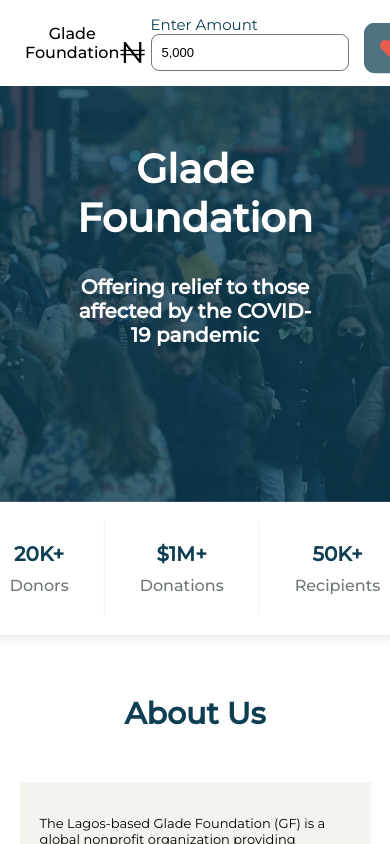
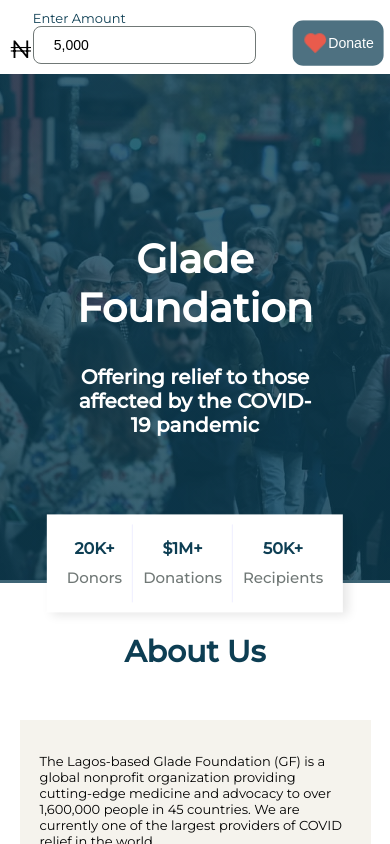
Before and after one commit to chinemelu/glade-foundation, a React (Create React App) app: page / in a window 390 px wide. Shown: the top 844 px of the page. Built offline with nearby package versions, Linux system fonts and the light colour scheme.

Commit message:
Complete mobile view optimisation

```diff
--- a/src/App.css
+++ b/src/App.css
@@ -28,8 +28,6 @@
   }
 }
 
-
-@media screen and (min-width: 769px) {
 .app-landing-image-headings {
   text-align: center;
   color: #fff;
@@ -38,18 +36,9 @@
   left: 50%;
   transform: translate(-50%, -50%);
 }
-}
 
-@media screen and (max-width: 768px) {
-  .app-landing-image-headings {
-    text-align: center;
-    color: #fff;
-    position: absolute;
-    top: 30%;
-    left: 50%;
-    transform: translate(-50%, -50%);
-  }
-}
+
+
 
 
 .app-landing-image {
@@ -76,8 +65,16 @@
   }
 }
 
+@media screen and (min-width: 769px) {
   .app-about-us-section {
     margin: 10rem auto 10rem auto;
+  }
+}
+
+@media screen and (max-width: 768px) {
+  .app-about-us-section {
+    margin: 5rem auto 5rem auto;
+  }
 }
 
 @media screen and (min-width: 769px) {
@@ -126,7 +123,7 @@
 @media screen and (max-width: 768px) {
   .app-feature-news-section {
     max-width: 90%;
-    margin: 10rem auto 10rem auto;
+    margin: 5rem auto 5rem auto;
   }
 }
 
@@ -143,8 +140,16 @@
   }
 }
 
+@media screen and (min-width: 769px) {
   .app-relief-fund-container {
     margin: 10rem auto 10rem auto
+  }
+}
+
+@media screen and (max-width: 768px) {
+  .app-relief-fund-container {
+    margin: 5rem auto 5rem auto
+  }
 }
 
 .app-relief-distribution-headings {
@@ -331,8 +336,16 @@
   width: 100%;
 }
 
+@media screen and (min-width: 769px) {
   .app-video-section {
     margin: 10rem auto 10rem auto;
+  }
+}
+
+@media screen and (max-width: 768px) {
+  .app-video-section {
+    margin: 5rem auto 5rem auto;
+  }
 }
 
 @media screen and (min-width: 769px) {
@@ -361,7 +374,7 @@
 
 @media screen and (max-width: 768px) {
   .app-assistance-form-section {
-    margin: 10rem auto 10rem auto;
+    margin: 5rem auto 5rem auto;
     width: 90%;
   }
 }
--- a/src/components/button/button.css
+++ b/src/components/button/button.css
@@ -2,6 +2,7 @@
   cursor: pointer
 }
 
+@media screen and (min-width: 769px) {
   .navbar-btn {
     background-color: rgba(13, 62, 83, 0.8);
     color: #fff;
@@ -11,6 +12,21 @@
     animation-duration: 2s;
     animation-iteration-count: infinite;
     align-self: end;
+  }
+}
+
+@media screen and (max-width: 768px) {
+  .navbar-btn {
+    background-color: rgba(13, 62, 83, 0.8);
+    color: #fff;
+    transition: transform .2s ease-in-out,
+                opacity .3s ease-in;
+    animation-name: button-pulsate;
+    animation-duration: 2s;
+    animation-iteration-count: infinite;
+    align-self: end;
+    font-size: 1rem;
+  }
 }
 
 .navbar-btn:hover {
--- a/src/components/input/Input.scss
+++ b/src/components/input/Input.scss
@@ -5,8 +5,8 @@
   border-radius: 8px;
   font-size: 2rem;
   @media screen and (max-width: 768px) {
-    padding: 1rem;
-    font-size: 1.3rem;
+    padding: 1rem 2rem;
+    font-size: 1.4rem;
   }
 }
 
@@ -15,6 +15,9 @@
   display: block;
   margin: 0;
   font-size: 1.5rem;
+  @media screen and (max-width: 768px) {
+    font-size: 1.3rem;
+  }
 }
 
 
--- a/src/components/navbar/navbar.css
+++ b/src/components/navbar/navbar.css
@@ -1,5 +1,13 @@
+@media screen and (min-width: 769px) {
   .navbar {
     padding: 1.5rem 2.5rem;
+  }
+}
+
+@media screen and (max-width: 768px) {
+  .navbar {
+    padding: 1rem;
+  }
 }
 
 
@@ -41,9 +49,7 @@
 
 @media screen and (max-width: 768px) {
   .navbar-glade-fdn-text {
-    font-size: 1.6rem;
-    font-weight: 500;
-    text-align: center;
+    display: none;
   }
 }
 
@@ -59,8 +65,8 @@
   .navbar-input-button-section {
     display: flex;
     align-items: center;
-    flex: 0 0 20%;
-    justify-content: flex-end;
+    justify-content: space-between;
+    width: 100%;
   }
 }
 
@@ -69,10 +75,20 @@
   align-items: center;
 }
 
+@media screen and (min-width: 769px) {
   .navbar-input-naira-symbol {
     font-size: 3rem;
     margin-right: 5px;
     align-self: end;
+  }
+}
+
+@media screen and (max-width: 768px) {
+  .navbar-input-naira-symbol {
+    font-size: 2.5rem;
+    margin-right: 1px;
+    align-self: end;
+  }
 }
 
 .navbar-content {
@@ -81,21 +97,50 @@
   align-items: center;
 }
 
+@media screen and (min-width: 769px) {
   .navbar-btn {
     width: 11rem;
     border-radius: 1rem;
     border: none;
     padding: 1.3rem;
   }
+}
 
+@media screen and (max-width: 768px) {
+  .navbar-btn {
+    width: auto;
+    border-radius: 1rem;
+    border: none;
+    padding: .9rem;
+  }
+}
+
+@media screen and (min-width: 769px) {
   .donate-btn-icon {
     width: 2rem;
     height: 2rem;
   }
+}
 
+@media screen and (min-width: 769px) {
+  .donate-btn-icon {
+    width: 1rem;
+    height: 1rem;
+  }
+}
+
+@media screen and (min-width: 769px) {
   .donate-btn-text {
     font-size: 1.6rem;
     margin: 0;
+  }
+}
+
+@media screen and (max-width: 768px) {
+  .donate-btn-text {
+    font-size: 1.3rem;
+    margin: 0;
+  }
 }
 
 .donate-btn-content {
--- a/src/components/summaryCard/SummaryCard.scss
+++ b/src/components/summaryCard/SummaryCard.scss
@@ -10,7 +10,8 @@
   left: 50%;
   padding: 3.5rem 2rem;
   @media screen and (max-width: 768px) {
-    padding: 2rem 1.5rem;
+    padding: 1rem;
+    max-width: 95%;
   }
   &__stats {
     &:not(:last-child) {
@@ -18,6 +19,9 @@
     }
     flex-basis: 0 0 1;
     padding: 2rem 3.5rem;
+    @media screen and (max-width: 768px) {
+      padding: 1.5rem 1rem;
+    }
   }
   &__figure {
     font-size: 3rem;
@@ -25,7 +29,7 @@
     font-weight: bold;
     margin: 0 0 1rem 0;
     @media screen and (max-width: 768px) {
-      font-size: 2rem;
+      font-size: 1.6rem;
     }
   }
   &__description {
@@ -34,7 +38,7 @@
     font-weight: 500;
     margin: 0;
     @media screen and (max-width: 768px) {
-      font-size: 1.6rem;
+      font-size: 1.5rem;
     }
   }
 }
```
Lines whose indentation alone changed are shown as unchanged.
